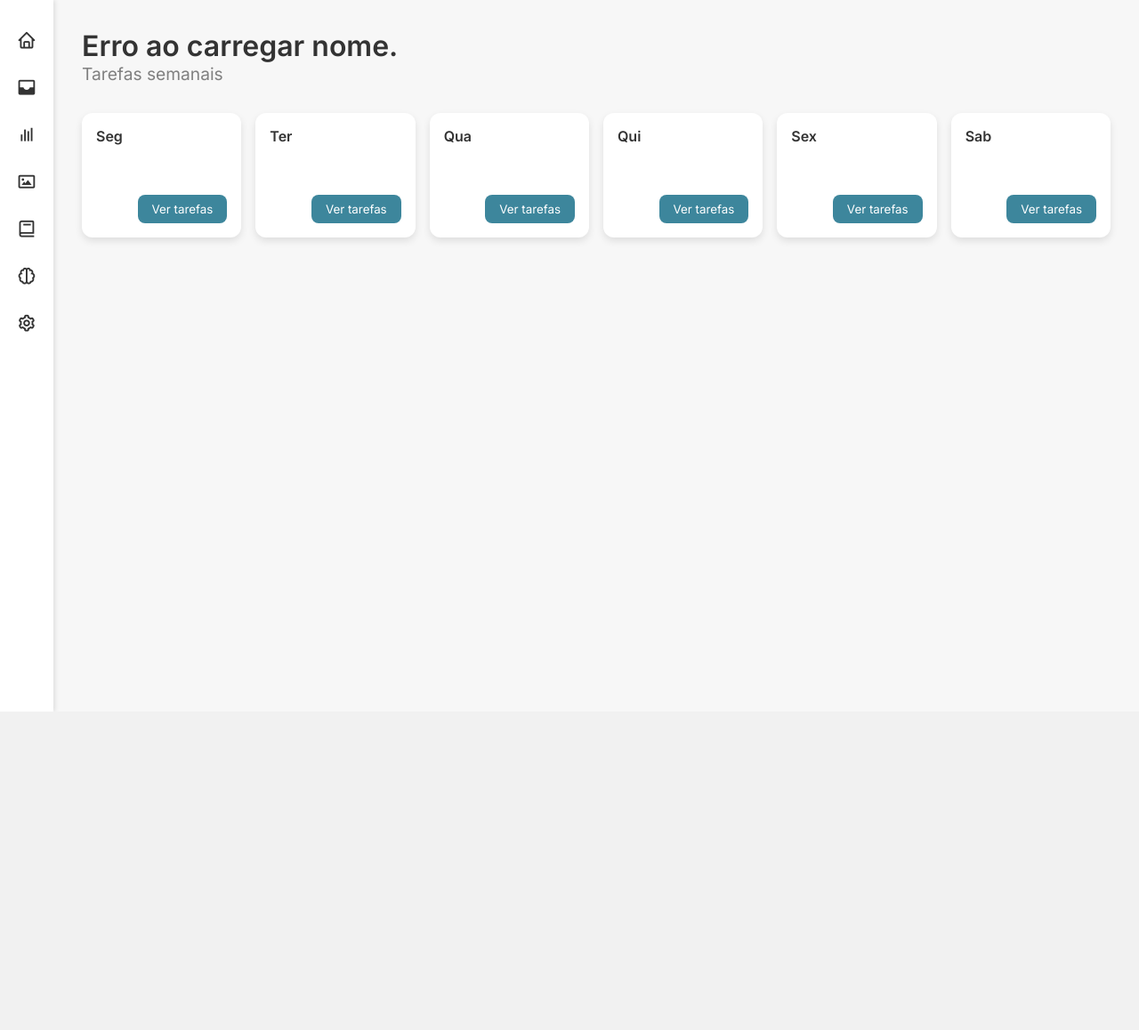
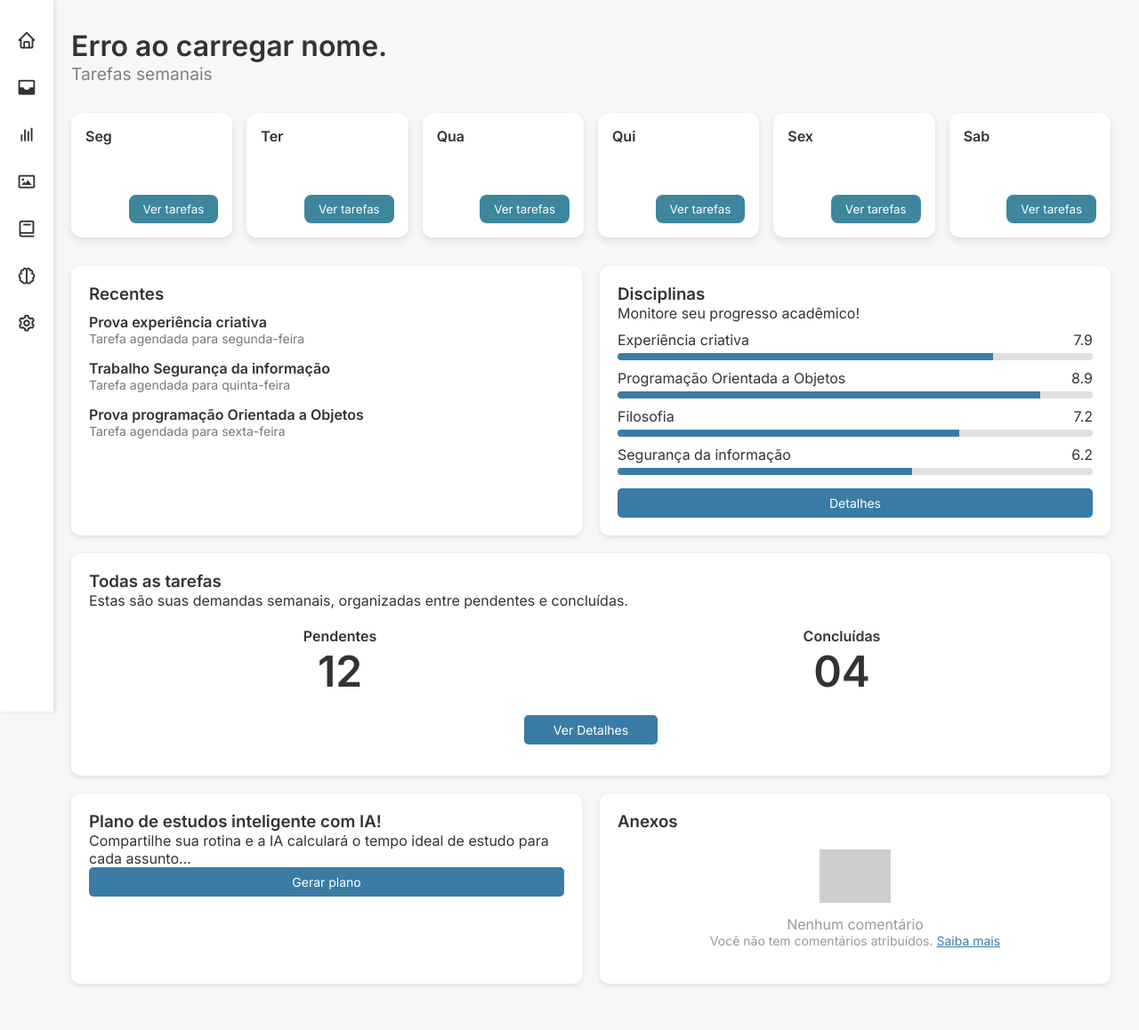
Before and after one commit to vieiraadev/Projeto-Estudo, a PHP site: page /html/home.html in a window 1280 px wide. Shown: the whole page at 89% size. Before the commit the page ends 800 px from the top, so only its background shows below. Run offline with PHP 8.4, Linux system fonts and the light colour scheme; grey boxes are pictures that could not be loaded.

Commit message:
Alteração na página Home (apenas HTML e CSS)

```diff
--- a/Project/css/home.css
+++ b/Project/css/home.css
@@ -20,6 +20,10 @@
     display: flex;
     flex-direction: column;
     align-items: center;
+    position: fixed;
+    left: 0;
+    top: 0;
+    z-index: 100;
 }
 
 aside nav {
@@ -43,9 +47,11 @@
 nav a i {
     font-size: 1.4rem;
 }
+
   main {
     flex: 1;
     padding: 2rem;
+    padding-left: 80px;
   }
 
   .header {
@@ -92,3 +98,153 @@
     cursor: pointer;
     align-self: flex-end;
   }
+
+  .progress-fill.fill-79 { width: 79%; }
+.progress-fill.fill-89 { width: 89%; }
+.progress-fill.fill-72 { width: 72%; }
+.progress-fill.fill-62 { width: 62%; }
+
+.detalhes-btn {
+  width: 100px;
+  margin-top: 15px;
+}
+
+.gerar-plano-btn {
+  width: 100px;
+  margin-top: auto;
+  align-self: flex-end;
+}
+
+.empty-text {
+  font-size: 14px;
+}
+
+.empty-text a {
+  color: #3a7ca5;
+}
+
+
+
+.card {
+    background-color: white;
+    border-radius: 10px;
+    box-shadow: 0 2px 6px rgba(0, 0, 0, 0.1);
+    padding: 20px;
+    margin-bottom: 20px;
+}
+
+.day-name {
+    font-weight: bold;
+    margin-bottom: 10px;
+}
+
+.task-box {
+    min-height: 100px;
+}
+
+.btn {
+    background-color: #3a7ca5;
+    color: white;
+    border: none;
+    border-radius: 5px;
+    padding: 8px 15px;
+    cursor: pointer;
+    font-size: 14px;
+    transition: background-color 0.3s;
+    display: block;
+    width: 100%;
+    text-align: center;
+}
+
+.btn:hover {
+    background-color: #2c6288;
+}
+
+.task-list {
+    margin-top: 10px;
+}
+
+.task-item {
+    margin-bottom: 15px;
+}
+
+.task-title {
+    font-weight: bold;
+}
+
+.task-date {
+    color: #777;
+    font-size: 14px;
+}
+
+.progress-container {
+    margin: 10px 0;
+}
+
+.progress-label {
+    display: flex;
+    justify-content: space-between;
+    margin-bottom: 5px;
+}
+
+.progress-bar {
+    height: 8px;
+    background-color: #e0e0e0;
+    border-radius: 4px;
+    overflow: hidden;
+}
+
+.progress-fill {
+    height: 100%;
+    background-color: #3a7ca5;
+}
+
+.stats-container {
+    display: flex;
+    justify-content: space-around;
+    text-align: center;
+    margin: 20px 0;
+}
+
+.stat-box {
+    min-width: 150px;
+}
+
+.stat-value {
+    font-size: 48px;
+    font-weight: bold;
+}
+
+.stat-label {
+    color: #666;
+}
+
+.details-btn {
+    display: block;
+    width: 150px;
+    margin: 15px auto;
+}
+
+.grid-2 {
+    display: grid;
+    grid-template-columns: 1fr 1fr;
+    gap: 20px;
+}
+
+@media (max-width: 768px) {
+    .grid-2 {
+        grid-template-columns: 1fr;
+    }
+}
+
+.empty-state {
+    text-align: center;
+    color: #999;
+    padding: 20px;
+}
+
+.empty-state img {
+    width: 80px;
+    margin-bottom: 10px;
+    opacity: 0.5;
+}
--- a/Project/html/duvidas.html
+++ b/Project/html/duvidas.html
@@ -3,7 +3,7 @@
 <head>
     <meta charset="UTF-8">
     <meta name="viewport" content="width=device-width, initial-scale=1.0">
-    <title>Interface de Email</title>
+    <title>Estudo+ | Suporte</title>
     <link href='https://unpkg.com/boxicons@2.1.4/css/boxicons.min.css' rel='stylesheet'>
     <link rel="stylesheet" href="/Projeto-Planner/Project/css/duvidas.css">
 </head>
--- a/Project/html/home.html
+++ b/Project/html/home.html
@@ -12,7 +12,7 @@
   <aside>
     <nav>
       <a href="#"><i class='bx bx-home'></i></a>
-      <a href="#"><i class='bx bxs-inbox'></i></a>
+      <a href=""><i class='bx bxs-inbox'></i></a>
       <a href="#"><i class='bx bx-bar-chart'></i></a>
       <a href="#"><i class='bx bx-image'></i></a>
       <a href="#"><i class='bx bx-book'></i></a>
@@ -20,6 +20,7 @@
       <a href="/Projeto-Planner/Project/html/suporte.html"><i class='bx bx-cog'></i></a>
     </nav>
   </aside>
+
   <main>
      <h1 id="mensagem">Olá,...</h1>
     <script>
@@ -47,6 +48,113 @@
       <div class="dia"><span>Sex</span><button>Ver tarefas</button></div>
       <div class="dia"><span>Sab</span><button>Ver tarefas</button></div>
     </div>
+    <div class="grid-2">
+        <div class="card">
+          <h3>Recentes</h3>
+          <div class="task-list">
+            <div class="task-item">
+              <div class="task-title">Prova experiência criativa</div>
+              <div class="task-date">Tarefa agendada para segunda-feira</div>
+            </div>
+            <div class="task-item">
+              <div class="task-title">Trabalho Segurança da informação</div>
+              <div class="task-date">Tarefa agendada para quinta-feira</div>
+            </div>
+            <div class="task-item">
+              <div class="task-title">Prova programação Orientada a Objetos</div>
+              <div class="task-date">Tarefa agendada para sexta-feira</div>
+            </div>
+          </div>
+        </div>
+
+        <div class="card">
+          <h3>Disciplinas</h3>
+          <p>Monitore seu progresso acadêmico!</p>
+
+          <div class="progress-container">
+            <div class="progress-label">
+              <span>Experiência criativa</span>
+              <span>7.9</span>
+            </div>
+            <div class="progress-bar">
+              <div class="progress-fill fill-79"></div>
+            </div>
+          </div>
+
+          <div class="progress-container">
+            <div class="progress-label">
+              <span>Programação Orientada a Objetos</span>
+              <span>8.9</span>
+            </div>
+            <div class="progress-bar">
+              <div class="progress-fill fill-89"></div>
+            </div>
+          </div>
+
+          <div class="progress-container">
+            <div class="progress-label">
+              <span>Filosofia</span>
+              <span>7.2</span>
+            </div>
+            <div class="progress-bar">
+              <div class="progress-fill fill-72"></div>
+            </div>
+          </div>
+
+          <div class="progress-container">
+            <div class="progress-label">
+              <span>Segurança da informação</span>
+              <span>6.2</span>
+            </div>
+            <div class="progress-bar">
+              <div class="progress-fill fill-62"></div>
+            </div>
+          </div>
+
+          <button class="btn detalhes-btn">Detalhes</button>
+        </div>
+      </div>
+
+      <div class="card">
+        <h3>Todas as tarefas</h3>
+        <p class="subtitle">Estas são suas demandas semanais, organizadas entre pendentes e concluídas.</p>
+
+        <div class="stats-container">
+          <div class="stat-box">
+            <h4>Pendentes</h4>
+            <div class="stat-value">12</div>
+          </div>
+
+          <div class="stat-box">
+            <h4>Concluídas</h4>
+            <div class="stat-value">04</div>
+          </div>
+        </div>
+
+        <button class="btn details-btn">Ver Detalhes</button>
+      </div>
+
+      <div class="grid-2">
+        <div class="card">
+          <h3>Plano de estudos inteligente com IA!</h3>
+          <p>Compartilhe sua rotina e a IA calculará o tempo ideal de estudo para cada assunto...</p>
+          <button class="btn gerar-plano-btn">Gerar plano</button>
+        </div>
+
+        <div class="card">
+          <h3>Anexos</h3>
+          <div class="empty-state">
+            <img src="/api/placeholder/80/80" alt="ícone de comentário">
+            <p>Nenhum comentário</p>
+            <p class="empty-text">
+              Você não tem comentários atribuídos.
+              <a href="#">Saiba mais</a>
+            </p>
+          </div>
+        </div>
+      </div>
+
+
 
   </main>
 </body>
```
Lines whose indentation alone changed are shown as unchanged.
